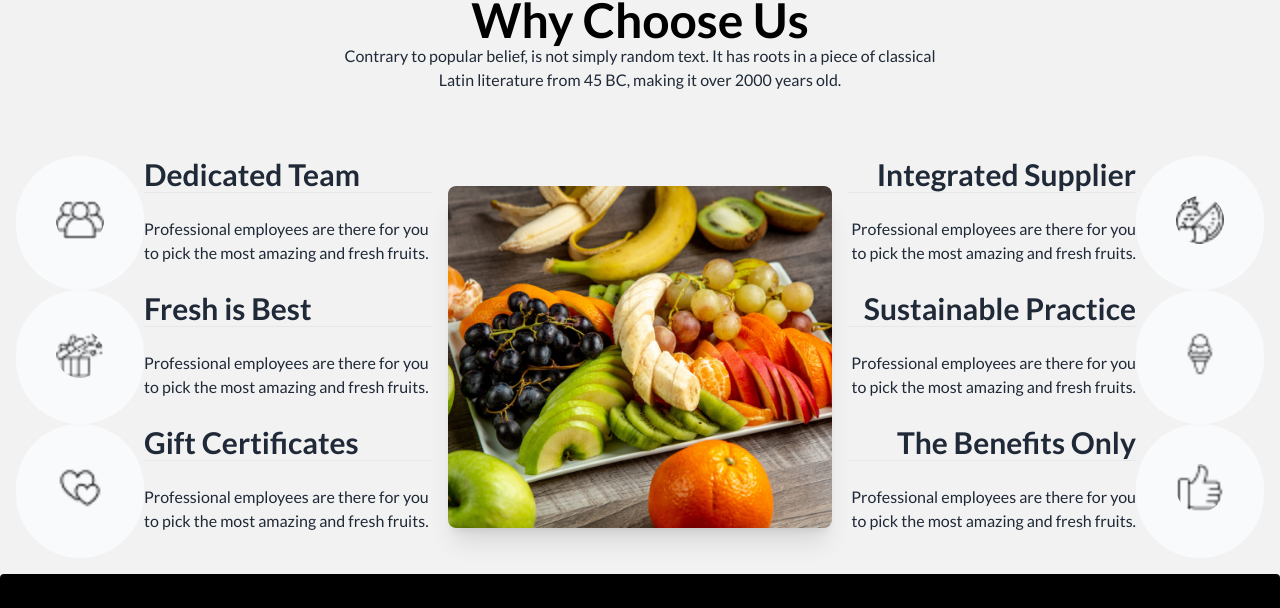
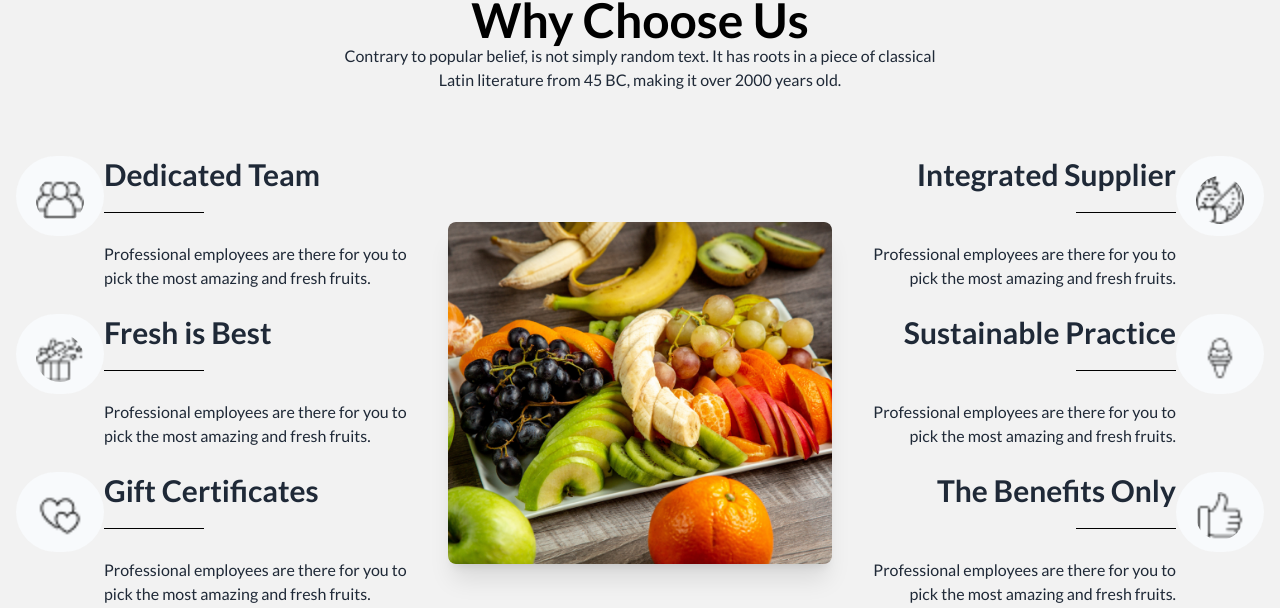
Before and after one commit to Nadiasharmin017/fruit-repo, a plain HTML site: page index.html in a window 1280 px wide. Shown: the part 2878-3486 px from the top of the page. Drawn offline with nearby package versions, Linux system fonts and the light colour scheme.

Commit message:
first commit

```diff
--- a/index.html
+++ b/index.html
@@ -29,6 +29,22 @@
   <style>
     .body-color {
       font-family: 'Lato', sans-serif;
+    }
+    .thin1,
+    .thin2 {
+      background-color: black;
+      border: 0 none;
+      margin-right: auto;
+      /* margin-left: ; */
+      margin-top: 20px;
+      margin-bottom: 5px;
+      width: 6.25rem;
+      height: 1px;
+    }
+
+    .thin2 {
+      margin-right: 0;
+      margin-left: auto;
     }
   </style>
   <title>Document</title>
@@ -469,7 +485,7 @@
 
                   <div class="flex">
 
-                    <button class="rounded-full bg-slate-50 p-10  ">
+                    <button class="rounded-full bg-slate-50 p-5 h-20  ">
                       <div class="avatar">
                         <div class="w-12 rounded-full">
                       <img src="images/group 1.png" alt="">
@@ -477,14 +493,14 @@
                     </button>
                     <div>
                      <h1 class="text-3xl font-bold ">Dedicated Team</h1>
-                    <hr class="line2">
+                    <hr class="thin1">
                     <p class="py-6 text-base">Professional employees are there for you to pick the most amazing and fresh
                       fruits.</p>
                       </div>
                   </div>
                   <div class="flex">
 
-                    <button class="rounded-full bg-slate-50 p-10  ">
+                    <button class="rounded-full bg-slate-50 p-5 h-20  ">
                       <div class="avatar">
                         <div class="w-12 rounded-full">
                       <img src="images/gift-box 1 (1).png" alt="">
@@ -493,14 +509,14 @@
 
                     <div>
                     <h1 class="text-3xl font-bold">Fresh is Best</h1>
-                    <hr class="line2">
+                    <hr class="thin1">
                     <p class="py-6 text-base">Professional employees are there for you to pick the most amazing and fresh
                       fruits.</p>
                   </div>
                   </div>
                   <div class="flex ">
 
-                    <button class="rounded-full bg-slate-50 p-10  ">
+                    <button class="rounded-full bg-slate-50 p-5 h-20  ">
                       <div class="avatar">
                         <div class="w-12 rounded-full">
                       <img src="images/love 1.png" alt="">
@@ -508,7 +524,7 @@
                     </button>
                   <div>
                     <h1 class="text-3xl font-bold">Gift Certificates</h1>
-                    <hr class="line2">
+                    <hr class="thin1">
                     <p class="py-6 text-base">Professional employees are there for you to pick the most amazing and fresh
                       fruits.</p>
                   </div>
@@ -518,7 +534,7 @@
                   <div>
                     <div class="flex flex-row-reverse">
 
-                      <button class="rounded-full bg-slate-50 p-10  ">
+                      <button class="rounded-full bg-slate-50 p-5 h-20  ">
                         <div class="avatar">
                           <div class="w-12 rounded-full">
                         <img src="images/fruit 1.png" alt="">
@@ -526,14 +542,14 @@
                       </button>
                   <div>
                     <h1 class="text-3xl font-bold text-right">Integrated Supplier</h1>
-                    <hr class="line2">
+                    <hr class="thin2">
                     <p class="py-6 text-base text-right">Professional employees are there for you to pick the most amazing and fresh
                       fruits.</p>
                 </div>
                 </div>
                 <div class="flex flex-row-reverse">
 
-                  <button class="rounded-full bg-slate-50 p-10  ">
+                  <button class="rounded-full bg-slate-50 p-5 h-20  ">
                     <div class="avatar">
                       <div class="w-12 rounded-full">
                     <img src="images/ice-cream 1.png" alt="">
@@ -541,7 +557,7 @@
                   </button>
                   <div>
                     <h1 class="text-3xl font-bold text-right">Sustainable Practice</h1>
-                    <hr class="line2">
+                    <hr class="thin2">
                     <p class="py-6 text-base text-right">Professional employees are there for you to pick the most amazing and fresh
                       fruits.</p>
                 </div>
@@ -549,7 +565,7 @@
                   <div>
                     <div class="flex flex-row-reverse">
 
-                      <button class="rounded-full bg-slate-50 p-10  ">
+                      <button class="rounded-full bg-slate-50 p-5 h-20  ">
                         <div class="avatar">
                           <div class="w-12 rounded-full">
                         <img src="images/like 1.png" alt="">
@@ -557,7 +573,7 @@
                       </button>
                       <div>
                     <h1 class="text-3xl font-bold text-right">The Benefits Only</h1>
-                    <hr class="line2">
+                    <hr class="thin2">
                     <p class="py-6 text-base text-right">Professional employees are there for you to pick the most amazing and fresh
                       fruits.</p>
                       </div>
```
